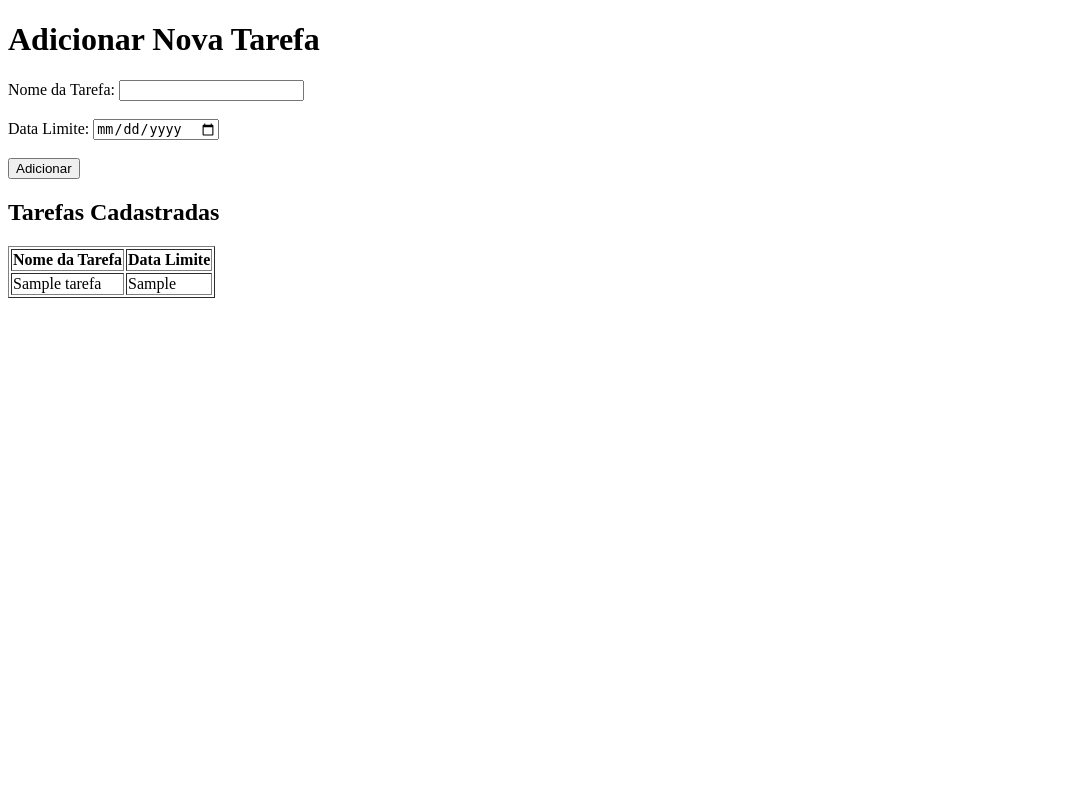
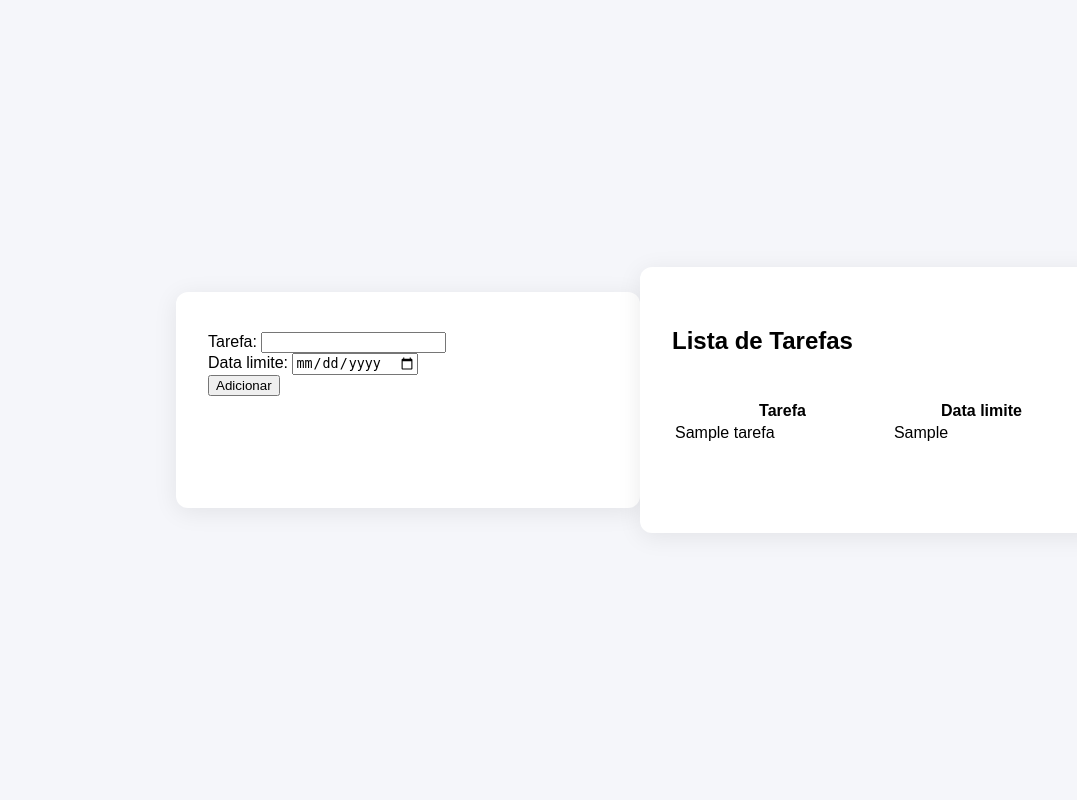
Before and after one commit to LeleMaria1/DSW_SENAI_2025, a Flask app: template Semana_3/lista_tarefas/templates/index.html in a window 1280 px wide. Shown: the whole page, without its empty margins (0-1077 px from the left). Run offline with Flask 3, Linux system fonts and the light colour scheme; the template is opened without the code that fills it: most values are stand-ins (such as "Sample title", 1, 10 or a date in 2020).

Commit message:
Commit 3

```diff
--- a/Semana_3/lista_tarefas/static/style.css
+++ b/Semana_3/lista_tarefas/static/style.css
@@ -0,0 +1,83 @@
+body {
+    min-height: 100vh;
+    display: flex;
+    align-items: center;
+    justify-content: center;
+    background: #f5f6fa;
+    margin: 0;
+    font-family: Arial, sans-serif;
+}
+
+.container {
+    display: grid;
+    grid-template-rows: auto auto auto auto;
+    gap: 1.5rem;
+    background: #fff;
+    padding: 2.5rem 2rem;
+    border-radius: 12px;
+    box-shadow: 0 4px 24px rgba(0,0,0,0.08);
+    min-width: 350px;
+    max-width: 400px;
+    width: 100%;
+}
+
+.title {
+    text-align: center;
+    font-size: 2rem;
+    font-weight: bold;
+    color: #2d3436;
+    margin: 0;
+}
+
+.label {
+    display: block;
+    margin-bottom: 0.5rem;
+    font-size: 1rem;
+    color: #636e72;
+}
+
+.input {
+    width: 100%;
+    padding: 0.5rem;
+    border: 1px solid #dfe6e9;
+    border-radius: 6px;
+    font-size: 1rem;
+    margin-bottom: 1rem;
+    box-sizing: border-box;
+}
+
+.button {
+    display: block;
+    margin: 0 auto;
+    padding: 0.6rem 2rem;
+    background: #0984e3;
+    color: #fff;
+    border: none;
+    border-radius: 6px;
+    font-size: 1rem;
+    cursor: pointer;
+    transition: background 0.2s;
+}
+
+.button:hover {
+    background: #74b9ff;
+}
+
+.table {
+    width: 100%;
+    border-collapse: collapse;
+    margin-top: 1rem;
+}
+
+.table th,
+.table td {
+    border: 1px solid #dfe6e9;
+    padding: 0.5rem;
+    text-align: left;
+    font-size: 0.95rem;
+}
+
+.table th {
+    background: #dfe6e9;
+    color: #2d3436;
+}
--- a/Semana_3/lista_tarefas/templates/index.html
+++ b/Semana_3/lista_tarefas/templates/index.html
@@ -1,36 +1,47 @@
 <!DOCTYPE html>
-<html lang="pt-br">
+<html lang="en">
 <head>
     <meta charset="UTF-8">
-    <title>Adicionar Tarefa</title>
+    <meta name="viewport" content="width=device-width, initial-scale=1.0">
+    <title>Document</title>
+    <link rel="stylesheet" href="{{ url_for('static', filename='style.css') }}">
+    <style>
+        textarea{
+            resize:vertical;
+            min-height:80px;
+        }
+    </style>
 </head>
 <body>
-    <h1>Adicionar Nova Tarefa</h1>
-    <form action="/adicionar_tarefa" method="post">
-        <label for="nome_tarefa">Nome da Tarefa:</label>
-        <input type="text" id="nome_tarefa" name="nome_tarefa" required>
-        <br><br>
-        <label for="data_limite">Data Limite:</label>
+<div class="container">
+    <form action="#" method="post">
+        <label for="tarefa">Tarefa:</label>
+        <input type="text" id="tarefa" name="tarefa" required>
+        <br>
+        <label for="data_limite">Data limite:</label>
         <input type="date" id="data_limite" name="data_limite" required>
-        <br><br>
+        <br>
         <button type="submit">Adicionar</button>
     </form>
-    <h2>Tarefas Cadastradas</h2>
-    <table border="1">
+</div>
+<div class="container">
+    <h2>Lista de Tarefas</h2>
+    <table>
         <thead>
             <tr>
-                <th>Nome da Tarefa</th>
-                <th>Data Limite</th>
+                <th>Tarefa</th>
+                <th>Data limite</th>
             </tr>
         </thead>
         <tbody>
             {% for tarefa in tarefas %}
             <tr>
-                <td>{{ tarefa.nome_tarefa }}</td>
+                <td>{{ tarefa.nome }}</td>
                 <td>{{ tarefa.data_limite }}</td>
             </tr>
             {% endfor %}
         </tbody>
     </table>
+</div>
 </body>
 </html>
```
